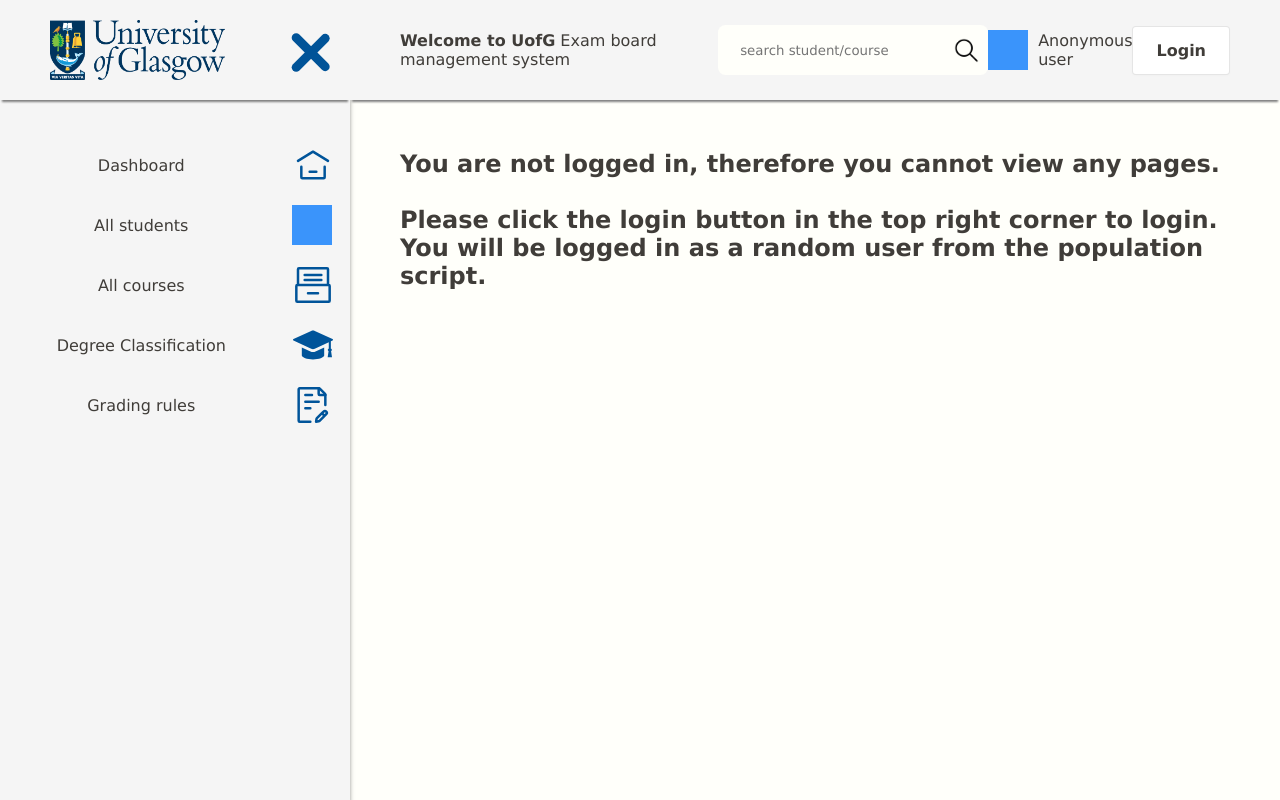
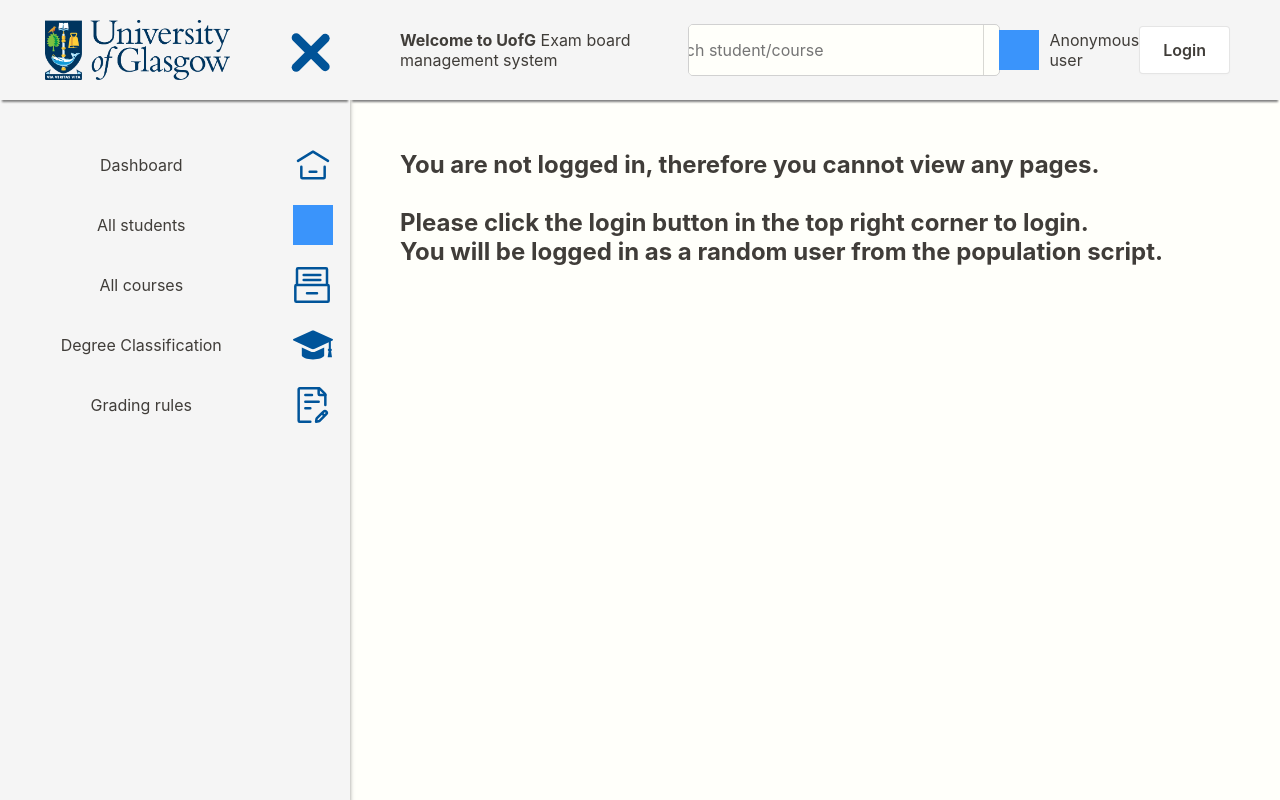
Before and after one commit to Kowalifwer/Exam-Board-UofG, a Django app: page /global_search/ in a window 1280 px wide. Run offline with Django 4.2, Linux system fonts and the light colour scheme; some libraries are stand-ins or nearby versions; some web fonts are replaced; grey boxes are pictures that could not be loaded.

Commit message:
global search styled much more professionally

```diff
--- a/static/css/global.css
+++ b/static/css/global.css
@@ -34,10 +34,90 @@
     --sidebar-icon-width: 40px;
 
     --transition: transform 600ms ease, width 600ms ease, opacity 400ms, margin 600ms ease;
+
+    --uog-dark: #0b345f;
+
+    /* #003865 */
+    --uog-dark-2: rgb(0,56,101);
+
+    /* #005398 */
+    --uog-normal: rgb(0,83,152);
+
+    --uog-light: #005398;
+
+    /* #f7f7f7 */
+    --uog-light-grey: rgb(247,247,247);
+
+    /* #006630 */
+    --uog-green: rgb(0,102,48);
+
+    /* #951272 */
+    --uog-purple: rgb(149,18,114);
+
+    /* #5b4d94 */
+    --uog-pimp: rgb(91,77,148);
+
 }
 
+/* lexend-300 - latin */
+@font-face {
+    font-display: swap; /* Check https://developer.mozilla.org/en-US/docs/Web/CSS/@font-face/font-display for other options. */
+    font-family: 'Lexend';
+    font-style: normal;
+    font-weight: 300;
+    src: url('../fonts/lexend-v17-latin-300.woff2') format('woff2'), /* Chrome 36+, Opera 23+, Firefox 39+ */
+         url('../fonts/lexend-v17-latin-300.woff') format('woff'); /* Chrome 5+, Firefox 3.6+, IE 9+, Safari 5.1+ */
+  }
+  /* lexend-regular - latin */
+  @font-face {
+    font-display: swap; /* Check https://developer.mozilla.org/en-US/docs/Web/CSS/@font-face/font-display for other options. */
+    font-family: 'Lexend';
+    font-style: normal;
+    font-weight: 400;
+    src: url('../fonts/lexend-v17-latin-regular.woff2') format('woff2'), /* Chrome 36+, Opera 23+, Firefox 39+ */
+         url('../fonts/lexend-v17-latin-regular.woff') format('woff'); /* Chrome 5+, Firefox 3.6+, IE 9+, Safari 5.1+ */
+  }
+  /* lexend-700 - latin */
+  @font-face {
+    font-display: swap; /* Check https://developer.mozilla.org/en-US/docs/Web/CSS/@font-face/font-display for other options. */
+    font-family: 'Lexend';
+    font-style: normal;
+    font-weight: 700;
+    src: url('../fonts/lexend-v17-latin-700.woff2') format('woff2'), /* Chrome 36+, Opera 23+, Firefox 39+ */
+         url('../fonts/lexend-v17-latin-700.woff') format('woff'); /* Chrome 5+, Firefox 3.6+, IE 9+, Safari 5.1+ */
+  }
+
+  /* inter-300 - latin */
+@font-face {
+    font-display: swap; /* Check https://developer.mozilla.org/en-US/docs/Web/CSS/@font-face/font-display for other options. */
+    font-family: 'Inter';
+    font-style: normal;
+    font-weight: 300;
+    src: url('../fonts/inter-v12-latin-300.woff2') format('woff2'), /* Chrome 36+, Opera 23+, Firefox 39+ */
+         url('../fonts/inter-v12-latin-300.woff') format('woff'); /* Chrome 5+, Firefox 3.6+, IE 9+, Safari 5.1+ */
+  }
+  /* inter-regular - latin */
+  @font-face {
+    font-display: swap; /* Check https://developer.mozilla.org/en-US/docs/Web/CSS/@font-face/font-display for other options. */
+    font-family: 'Inter';
+    font-style: normal;
+    font-weight: 400;
+    src: url('../fonts/inter-v12-latin-regular.woff2') format('woff2'), /* Chrome 36+, Opera 23+, Firefox 39+ */
+         url('../fonts/inter-v12-latin-regular.woff') format('woff'); /* Chrome 5+, Firefox 3.6+, IE 9+, Safari 5.1+ */
+  }
+  /* inter-700 - latin */
+  @font-face {
+    font-display: swap; /* Check https://developer.mozilla.org/en-US/docs/Web/CSS/@font-face/font-display for other options. */
+    font-family: 'Inter';
+    font-style: normal;
+    font-weight: 700;
+    src: url('../fonts/inter-v12-latin-700.woff2') format('woff2'), /* Chrome 36+, Opera 23+, Firefox 39+ */
+         url('../fonts/inter-v12-latin-700.woff') format('woff'); /* Chrome 5+, Firefox 3.6+, IE 9+, Safari 5.1+ */
+  }
+
 * {
-    font-family: 'Verdana';
+    /* font-family: 'Verdana'; */
+    font-family: 'Inter';
     color: var(--dark-color);
 }
 
@@ -316,13 +396,14 @@
 .header-search {
     display: flex;
     background-color: var(--primary-color);
-    border-radius: 7.5px;
+    border-radius: 4px;
     height: 50px;
-    padding-left: 20px;
+    /* padding-left: 20px; */
     justify-content: center;
     overflow: hidden;
     align-items: center;
     min-width: 250px;
+    outline: 1px solid rgb(0, 0, 0, 0.15)
 }
 
 .header-search > input {
@@ -330,7 +411,16 @@
     border: none;
     height: 100%;
     width: 100%;
+    min-width: 350px;
     background-color: var(--primary-color);
+    padding-left: 20px;
+    border-top-right-radius: 0;
+    border-bottom-right-radius: 0;
+}
+
+.header-search > input:focus {
+    /* outline: 1px solid rgb(0, 0, 0, 0.15); */
+    border: 1px solid rgb(0, 0, 0, 0.25);
 }
 
 .header-search > input:focus::placeholder {
@@ -338,10 +428,15 @@
 }
 
 .header-search > button {
-    all: initial;
-    border: 0;
-    background: transparent;
+    border: 0 !important;
+    background-color: var(--primary-color) !important;
     width: 40px;
+    border-left: 1px solid rgb(0, 0, 0, 0.15) !important;
+}
+
+.header-search > button:hover {
+    background-color: rgb(0, 0, 0, 0.10) !important;
+    /* border-left: 1px solid rgb(0, 0, 0, 0.25); */
 }
 
 .header-search > button > img {
@@ -507,17 +602,25 @@
     background: var(--info-color-light) !important;
 } */
 
-.tabulator-row.tabulator-selectable.tabulator-selected {
+/* .tabulator-row.tabulator-selectable.tabulator-selected {
     background: var(--info-color-light) !important;
-}
+} */
 
 .tabulator-menu-item {
     min-height: 30px;
 }
 
-.tabulator-row .tabulator-cell {
+.tabulator-row.tabulator-row-even {
+    background-color: white !important;
+}
+
+/* .tabulator-cell tabulator-frozen tabulator-frozen-right {
     border-right: initial !important;
-}
+} */
+
+/* .tabulator-row.tabulator-row-odd {
+    background-color: var(--primary-color) !important;
+} */
 
 /* Close button toggle */
 #toggle-sidebar {
@@ -613,7 +716,6 @@
   color: rgba(0, 0, 0, 0.85);
   cursor: pointer;
   /* display: inline-flex; */
-  font-family: system-ui,-apple-system,system-ui,"Helvetica Neue",Helvetica,Arial,sans-serif;
   font-size: 16px;
   font-weight: 600;
   justify-content: center;
@@ -670,8 +772,7 @@
     border-radius: .25rem;
     box-shadow: rgba(0, 0, 0, 0.02) 0 1px 3px 0;
     box-sizing: border-box;
-    color: rgba(0, 0, 0, 0.85);
-    font-family: system-ui,-apple-system,system-ui,"Helvetica Neue",Helvetica,Arial,sans-serif;
+    color: rgba(0, 0, 0, 1);
     font-size: 16px;
     font-weight: 400;
     line-height: 1.25;
@@ -689,6 +790,10 @@
 
 :where(input[type="text"], input[type="search"]):not(.input_default):focus, textarea:not(.input_default):focus, select:focus {
     border: 1px solid rgba(0, 0, 0, 0.55);
-    color: rgba(0, 0, 0, 0.65);
+    /* color: rgba(0, 0, 0, 1) !important; */
     outline: none;
 }
+
+:where(input[type="text"], input[type="search"]):not(.input_default):focus::placeholder, textarea:not(.input_default):focus::placeholder, select:focus::placeholder {
+    color: rgb(0, 0, 0, 0.55) !important;
+}
--- a/templates/base.html
+++ b/templates/base.html
@@ -16,12 +16,9 @@
 
     <!-- https://iconoir.com/ for icons -->
 
-    <link href='https://css.gg/css' rel='stylesheet'>
-
-    <script type="text/javascript" src="{% static 'js/libraries/xlsx.full.min.js'%}"></script>
-
-    <script type="text/javascript" src="{% static 'js/libraries/jspdf.umd.min.js' %}"></script>
-    <script type="text/javascript" src="{% static 'js/libraries/jspdf.plugin.autotable.min.js' %}"></script>
+    <script defer type="text/javascript" src="{% static 'js/libraries/xlsx.full.min.js'%}"></script>
+    <script defer type="text/javascript" src="{% static 'js/libraries/jspdf.umd.min.js' %}"></script>
+    <script defer type="text/javascript" src="{% static 'js/libraries/jspdf.plugin.autotable.min.js' %}"></script>
 
     {%block head%}
     {%endblock%}
@@ -32,7 +29,7 @@
       <nav class="sidebar {%if request.COOKIES.sidebar_collapsed == 'true'%}sidebar-collapsed{%endif%}">
         <!-- home -->
         <div class="toggle-sidebar-container">
-          <img class="sidebar-icon" src="{% static 'images/UoG_colour.png'%}" style="width: 175px; height: 60px;">
+          <img class="sidebar-icon" src="{% static 'images/UoG_colour.png'%}" style="width: 185px; height: 60px;">
           <div id="toggle-sidebar">
             <span></span>
             <span></span>
@@ -73,8 +70,8 @@
           </div>
           <form class="header-search" action="{% url 'general:global_search'%}" method="POST">
             {%csrf_token%}
-            <input type="text" class="input_default" name="global_search" placeholder="search student/course">
-            <button class="button_default" type="submit">
+            <input type="text" name="global_search" placeholder="search student/course">
+            <button type="submit">
               <img class="color-image" src="{% static 'icons/search.png' %}" alt="submit" />
             </button>
           </form>
--- a/templates/general/course.html
+++ b/templates/general/course.html
@@ -7,7 +7,6 @@
 
 {% block body %}
     <input type="hidden" name="course_id" value="{{current_course.id}}" class="api_prefill">
-
 
     <p>currently viewing: {{current_course.verbose_name}}</p>
     <p>Lecturer: {{current_course.lecturer}}</p>
```
